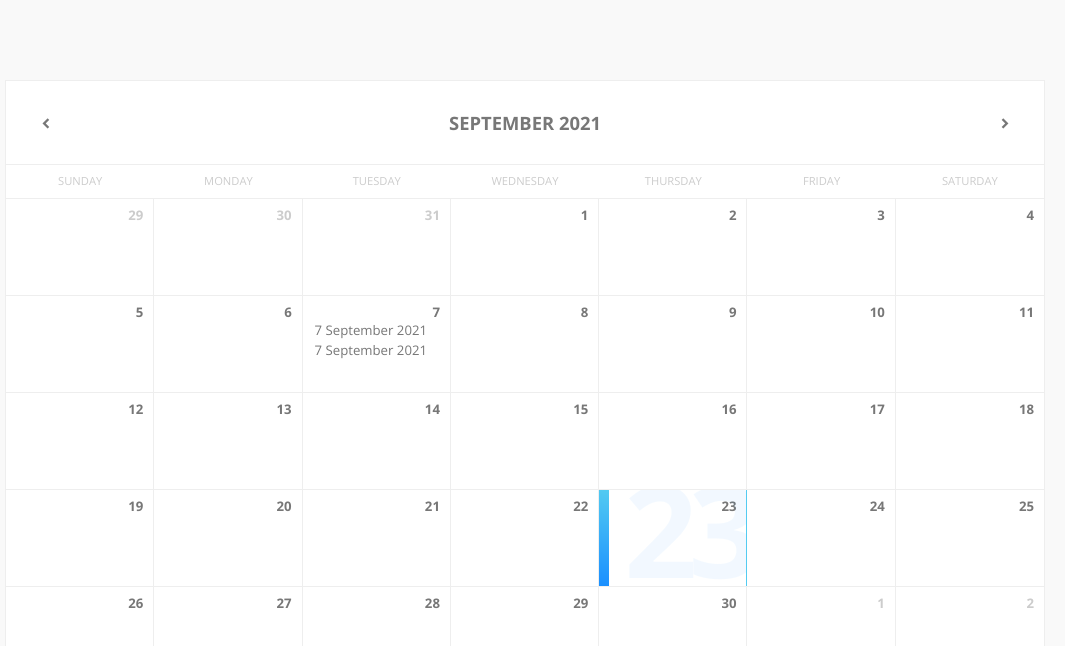
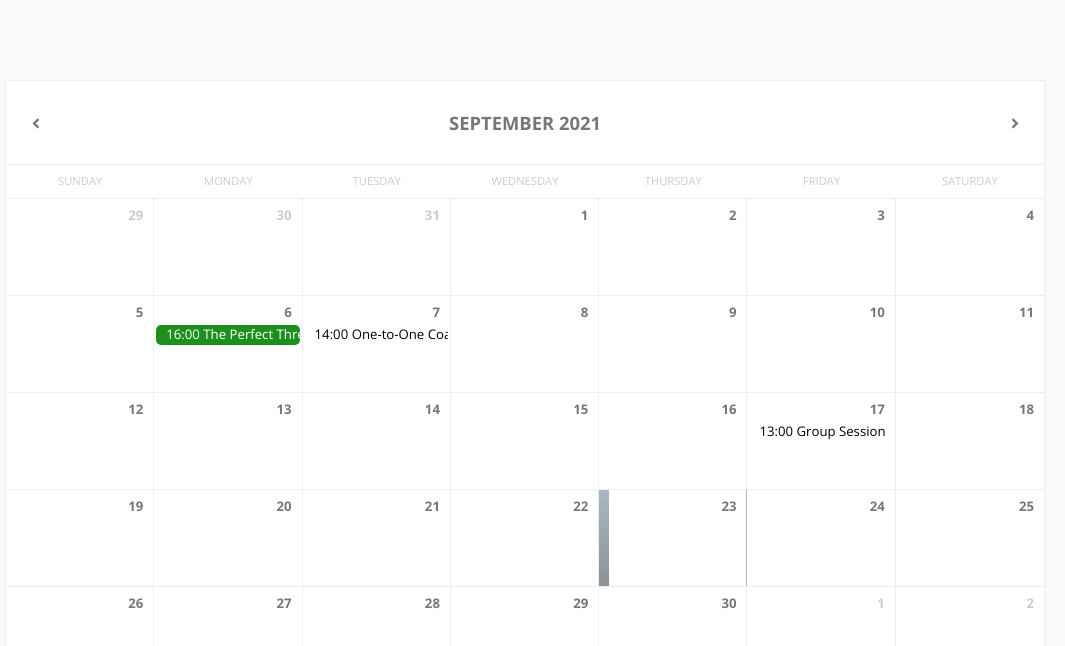
Before and after one commit to AlexKynoch/golf-frontend, a React (Create React App) app: page / in a window 1280 px wide. Shown: the top 646 px of the page, without its empty margins (115-1180 px from the left). Built offline with nearby package versions, Linux system fonts and the light colour scheme.

Commit message:
add bookings

```diff
--- a/src/App.css
+++ b/src/App.css
@@ -176,7 +176,7 @@ main {
 
 .calendar .body .selected {
   border-left: 10px solid transparent;
-  border-image: linear-gradient(45deg, #1a8fff 0%,#53cbf1 40%);
+  border-image: linear-gradient(45deg, #8a9197 0%,#abb8c3 40%);
   border-image-slice: 1;
 }
 
@@ -241,11 +241,38 @@ ul {
   list-style-type: none
 }
 
-li:hover {
-  background-color: rgb(179, 209, 179);
-  border-radius: 5px
+li {
+  border-radius: 5px;
+  padding-left: 10px;
+  padding-right: 10px;
 }
 
 ul:first-child {
   margin-top: 20%;
 }
+
+.session-name {
+  font-size:20px;
+}
+
+.popover-main {
+  max-width: 50em
+}
+
+.session-description {
+  margin-top:10px;
+  margin-bottom:10px;
+}
+
+.booking-btn-row {
+  width:22% !important;
+}
+
+.booking-btn {
+  margin-top:10px
+}
+
+.row>* {
+  padding-left: 2px;
+  padding-right: 2px;
+}
--- a/src/components/Calendar.js
+++ b/src/components/Calendar.js
@@ -1,49 +1,75 @@
-import React, { useState } from 'react'
+import React, { useState, useEffect } from 'react'
 import * as dateFns from 'date-fns'
 import OverlayTrigger from 'react-bootstrap/OverlayTrigger'
 import Popover from 'react-bootstrap/Popover'
 import Button from 'react-bootstrap/Button'
 import Card from 'react-bootstrap/Card'
 import Row from 'react-bootstrap/Row'
-import Col from 'react-bootstrap/Col'
 import 'bootstrap/dist/css/bootstrap.min.css'
 
 function Calendar() {
   const [currentMonth, cCurrentMonth] = useState(new Date())
+  const [userBooking, cUserBooking] = useState(false)
   const [currentDate, cCurrentDate] = useState(new Date())
-  const [selectedDate, cSelectedDate] = useState(new Date())
-  const [sessionInfo, cSessionInfo] = useState("")
+  // const [selectedDate, cSelectedDate] = useState(new Date())
+  const [sessionInfo, cSessionInfo] = useState([
+    {name: "One-to-One Coaching",
+    description:"These person-centred sessions are delivered by one of our trained team at a local golf club. The service provides an enjoyable & rewarding day for the golfer PLUS a deserved respite break for carers. No golfing experience is necessary.",
+    cost: "£20 per hour"
+    },
+    {name: "The Perfect Three Ball",
+    description:"Two golfers enjoying golf & companionship with a member of our team at a local golf club. This service provides an enjoyable & rewarding day out, the chance to make new friends and a well deserved respite break for carers. No golfing experience is necessary.",
+    cost: "£15 per hour"
+    },
+    {name: "Group Session",
+    description:"At present we’re limited to the “rule of six”. The sessions are perfect for people who enjoy socialising, being part of a team and group coaching.",
+    cost: "£10 per hour"
+    }
+  ])
   const [users, cUsers] = useState([
     {id: "1",
     userName: "Pauln1",
     location: "Sheffield",
     role: "user",
-    firstName: "Paul"
+    firstName: "Paul",
+    booked:[]
     },
     {id: "2",
     userName: "Jenny12m",
     location: "Sheffield",
     role: "user",
-    firstName: "Jenny"
+    firstName: "Jenny",
+    booked:[]
     }
   ])
   const [sessions, cSessions] = useState([
-  { volunteer: "Paul",
-    users: [],
+  { volunteer: "Thomas",
+    users: ["3"],
     location: "Sheffield",
     date: "7 September 2021",
-    timeStart: "2.00pm",
-    timeEnd: "3.00pm",
-    limit: 1
+    timeStart: "14:00",
+    timeEnd: "15:00",
+    limit: 1,
+    id:"1a"
   },
-  { volunteer: "Paul",
-    users: [],
+  { volunteer: "John",
+    users: ['1'],
     location: "Sheffield",
-    date: "7 September 2021",
-    timeStart: "2.00pm",
-    timeEnd: "3.00pm",
-    limit: 2
-  }])
+    date: "6 September 2021",
+    timeStart: "16:00",
+    timeEnd: "17:00",
+    limit: 2,
+    id:"2a"
+  },
+  {volunteer: "Jenny",
+  users: [],
+  location: "Sheffield",
+  date: "17 September 2021",
+  timeStart: "13:00",
+  timeEnd: "14:00",
+  limit: 5,
+  id:"3a"
+},])
 
   const renderHeader = () => {
     const dateFormat = "MMMM yyyy";
@@ -98,7 +124,6 @@ function Calendar() {
     while (day <= endDate) {
       for (let i = 0; i < 7; i++) {
         formattedDate = dateFns.format(day, dateFormat);
-        const cloneDay = day;
         days.push(
           <div
             className={`col cell ${
@@ -107,11 +132,9 @@ function Calendar() {
                 : dateFns.isSameDay(day, currentDate) ? "selected" : ""
             }`}
             key={day}
-            onClick={() => onDateClick(dateFns.toDate(cloneDay))}
           >
             <span className="number">{formattedDate}</span>
-            <span><ul>{showInfo(day)}</ul></span>
-            <span className="bg">{formattedDate}</span>
+            <span><ul>{showSessions(day)}</ul></span>
           </div>
         );
         day = dateFns.addDays(day, 1);
@@ -127,29 +150,26 @@ function Calendar() {
     return <div className="body">{rows}</div>;
   }
 
-
-  const displaySessionInfo = (session) => {
-    return (
-        <li className = "dis-session-info">
-          {session.date}
-        </li>
-    )
-  }
-
-  //puts session into the calendar
-  const showInfo = (day) => {
-    return sessions.map((session) => {
+  //puts sessions into the calendar
+  const showSessions = (day) => {
+    return sessions.map((session, i) => {
       const sessionDate = new Date(session.date)
       if (sessionDate.getTime() === day.getTime()){
-        return displaySessionInfo(session)
+        return displaySessions(session, i)
       }
     })
   }
 
-  const onDateClick = (day) => {
-    cSelectedDate(day)
-
-  };
+  // // displays session info
+  const displaySessions = (session, i) => {
+    return (
+      <OverlayTrigger key = {i} trigger="click" placement="bottom" overlay={popoverClick(session)} rootClose>
+        <li style={{ backgroundColor : session.users.includes(users[0].id) ? 'rgb(29, 143, 29)': 'White', color : session.users.includes(users[0].id) ? 'White': 'Black' }} className = "dis-session-info">
+          {session.timeStart}{" "}{displaySessionDescription(session.limit).name}
+        </li>
+      </OverlayTrigger>
+    )
+  }
 
   const nextMonth = () => {
     cCurrentMonth(dateFns.addMonths(currentMonth, 1))
@@ -159,21 +179,82 @@ function Calendar() {
     cCurrentMonth(dateFns.subMonths(currentMonth, 1))
   };
 
-  // const popoverClick = (
-  //   <Popover id="popover-trigger-click" title="Popover bottom">
-  //     <Card className = "popover-card">
-  //       {/* <Card.Header className = "popover-header">{session.name}</Card.Header> */}
-  //       <Card.Body className = "popover-body">
-  //         <Row>
-  //         {session.name}
-  //         </Row>
-  //         <Row>
-  //         {session.date}{" "}{session.time}
-  //         </Row>
-  //         </Card.Body>
-  //     </Card>
-  //   </Popover>
-  // );
+    // display correct session details based on the user limit
+    const displaySessionDescription = (limit) => {
+      switch(limit) {
+        case 1:
+          return sessionInfo[0]
+        case 2:
+          return sessionInfo[1]
+        case 5:
+          return sessionInfo[2]
+        default:
+          break
+      }
+    }
+
+
+  const bookingHandler = (e, ses) => {
+    e.preventDefault()
+    sessions.forEach((session, index) => {
+      if (session.id === ses.id) {
+        sessions[index].users.push(users[0].id)
+      }
+    })
+    cUserBooking(!userBooking)
+  }
+
+  const cancelBookingHandler = (e, ses) => {
+    e.preventDefault()
+    console.log("hi", sessions)
+    sessions.forEach((session, index) => {
+      if (session.id === ses.id) {
+        sessions[index].users = sessions[index].users.filter((i) => i !== users[0].id)
+      }
+    })
+    console.log(sessions)
+    cUserBooking(!userBooking)
+  }
+
+  const showBookingButton = (session) => {
+    if (session.users.includes(users[0].id)) {
+      return <Button className = 'booking-btn btn-danger' onClick={(e) => cancelBookingHandler(e, session)}>Cancel booking</Button>
+    } if (!session.users.includes(users[0].id) && session.users.length === session.limit) {
+      return <Button className = 'booking-btn btn-secondary'>Fully booked</Button>
+    } else {
+      return <Button className = 'booking-btn' onClick={(e) => bookingHandler(e, session)}>Book session</Button>
+    }
+  }
+
+  useEffect(() => {
+    renderHeader()
+    renderDays()
+    renderCells()
+  }, [userBooking])
+
+  const popoverClick = (session) => (
+    <Popover className = "popover-main" id="popover-trigger-click" title="Popover bottom">
+      <Card className = "popover-card">
+        <Card.Body className = "popover-body">
+          <Row className = "session-name">
+          {displaySessionDescription(session.limit).name}
+          </Row>
+          <Row>
+          {session.date}{" "}{session.timeStart}{"-"}{session.timeEnd}
+          </Row>
+          <Row className = "session-description">
+          {displaySessionDescription(session.limit).description}
+          </Row>
+          <Row>
+          {displaySessionDescription(session.limit).cost}
+          </Row>
+          <Row className = 'booking-btn-row'>
+          {showBookingButton(session)}
+          </Row>
+          </Card.Body>
+      </Card>
+    </Popover>
+  );
 
   return (
 
--- a/src/index.js
+++ b/src/index.js
@@ -5,9 +5,8 @@ import App from './App';
 import reportWebVitals from './reportWebVitals';
 
 ReactDOM.render(
-  <React.StrictMode>
-    <App />
-  </React.StrictMode>,
+
+    <App />,
   document.getElementById('root')
 );
 
```
